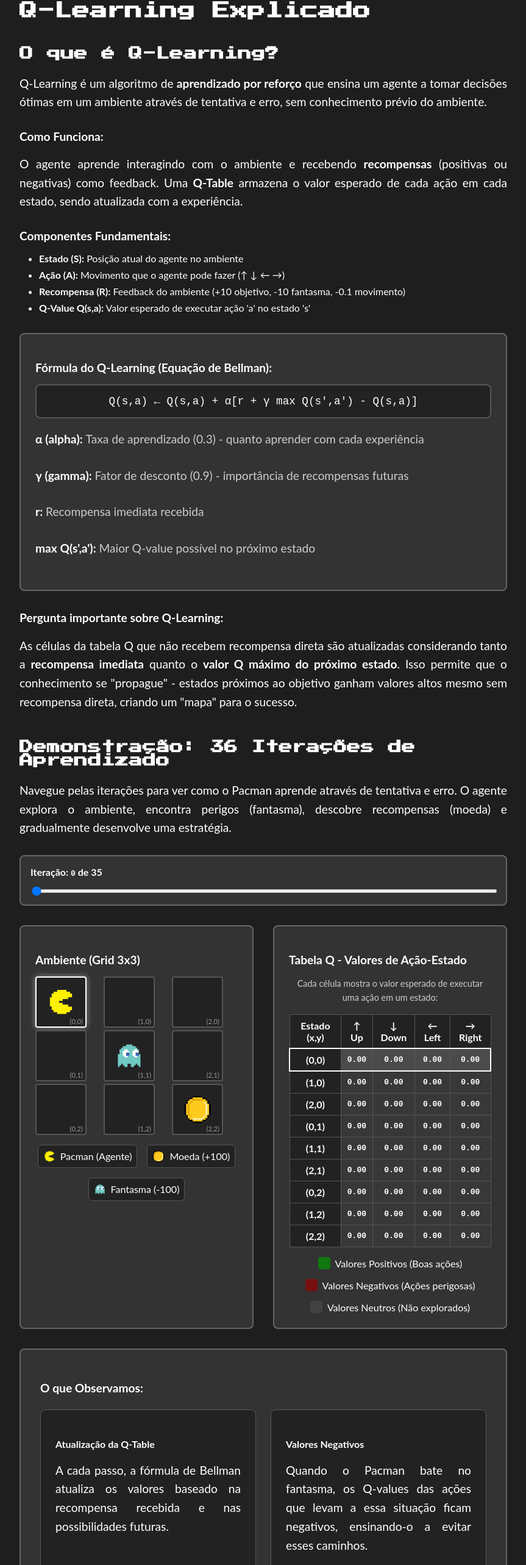
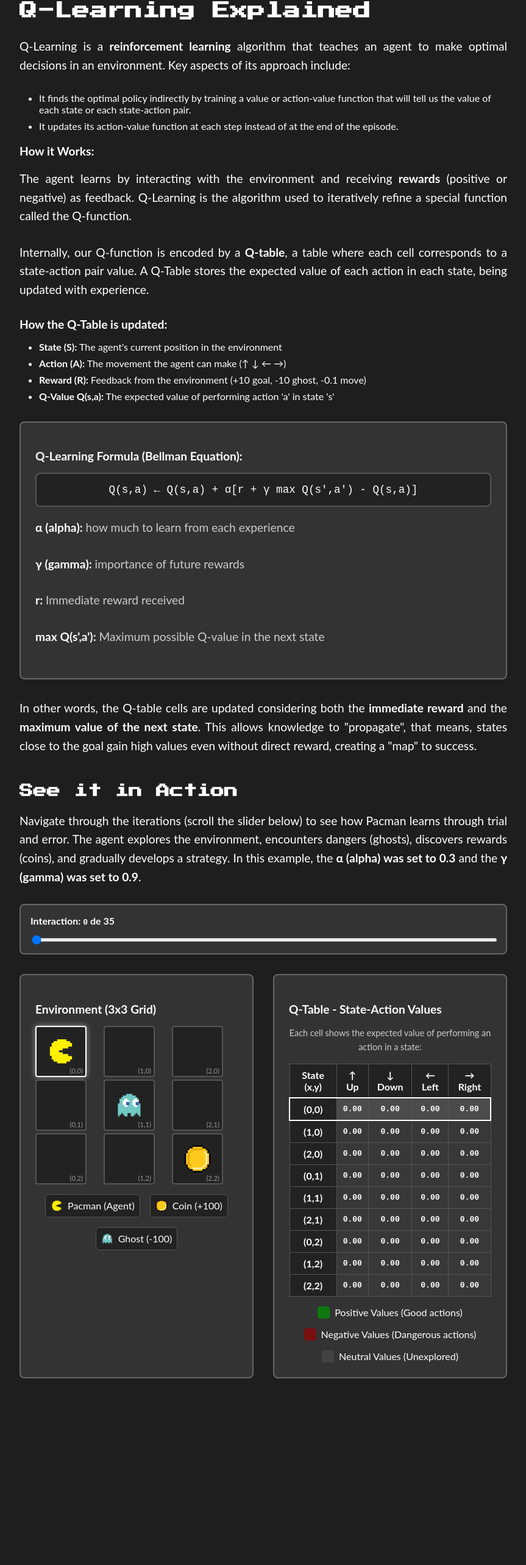
Before and after one commit to FGV-VIS-2025/final-project-rl-explained-vis, a SvelteKit app: page /q_learn in a window 1280 px wide. Shown: the part 180-2746 px from the top of the page at 61% size, without its empty margins (208-1071 px from the left). After the commit the page ends 2492 px from the top, so only its background shows below. Built offline with nearby package versions, Linux system fonts and the light colour scheme; a web font is replaced by a local one.

Commit message:
Arrumando o texto e conteudo da página

```diff
--- a/src/routes/q_learn/+page.svelte
+++ b/src/routes/q_learn/+page.svelte
@@ -191,62 +191,62 @@
 </svelte:head>
 
 <div class="container">
-    <h1>Q-Learning Explicado</h1>
+    <h1>Q-Learning Explained</h1>
 
     <div class="intro-section">
-        <h2>O que é Q-Learning?</h2>
         <p>
-            Q-Learning é um algoritmo de <strong>aprendizado por reforço</strong> que ensina um agente
-            a tomar decisões ótimas em um ambiente através de tentativa e erro, sem conhecimento prévio do ambiente.
+            Q-Learning is a <strong>reinforcement learning</strong> algorithm that teaches an agent
+            to make optimal decisions in an environment. Key aspects of its approach include:
         </p>
+        <ul>
+            <li>It finds the optimal policy indirectly by training a value or action-value function that will tell us the value of each state or each state-action pair.</li>
+            <li>It updates its action-value function at each step instead of at the end of the episode.</li>
+        </ul>
 
-        <h3>Como Funciona:</h3>
-        <p>
-            O agente aprende interagindo com o ambiente e recebendo <strong>recompensas</strong> (positivas ou negativas) como feedback.
-            Uma <strong>Q-Table</strong> armazena o valor esperado de cada ação em cada estado, sendo atualizada com a experiência.
-        </p>
+        <h3>How it Works:</h3>
+        <p>The agent learns by interacting with the environment and receiving <strong>rewards</strong> (positive or negative) as feedback. Q-Learning is the algorithm used to iteratively refine a special function called the Q-function. </p>
+        <p>Internally, our Q-function is encoded by a  <strong> Q-table</strong>, a table where each cell corresponds to a state-action pair value. A Q-Table stores the expected value of each action in each state, being updated with experience.</p>
 
-        <h3>Componentes Fundamentais:</h3>
+        <h3>How the Q-Table is updated:</h3>
         <ul>
-            <li><strong>Estado (S):</strong> Posição atual do agente no ambiente</li>
-            <li><strong>Ação (A):</strong> Movimento que o agente pode fazer (↑ ↓ ← →)</li>
-            <li><strong>Recompensa (R):</strong> Feedback do ambiente (+10 objetivo, -10 fantasma, -0.1 movimento)</li>
-            <li><strong>Q-Value Q(s,a):</strong> Valor esperado de executar ação 'a' no estado 's'</li>
+            <li><strong>State (S):</strong> The agent's current position in the environment</li>
+            <li><strong>Action (A):</strong> The movement the agent can make (↑ ↓ ← →)</li>
+            <li><strong>Reward (R):</strong> Feedback from the environment (+10 goal, -10 ghost, -0.1 move)</li>
+            <li><strong>Q-Value Q(s,a):</strong> The expected value of performing action 'a' in state 's'</li>
         </ul>
 
         <div class="formula-section">
-            <h3>Fórmula do Q-Learning (Equação de Bellman):</h3>
+            <h3>Q-Learning Formula (Bellman Equation):</h3>
             <div class="formula">
                 Q(s,a) ← Q(s,a) + α[r + γ max Q(s',a') - Q(s,a)]
             </div>
             <div class="formula-explanation">
-                <p><strong>α (alpha):</strong> Taxa de aprendizado (0.3) - quanto aprender com cada experiência</p>
-                <p><strong>γ (gamma):</strong> Fator de desconto (0.9) - importância de recompensas futuras</p>
-                <p><strong>r:</strong> Recompensa imediata recebida</p>
-                <p><strong>max Q(s',a'):</strong> Maior Q-value possível no próximo estado</p>
+                <p><strong>α (alpha):</strong>  how much to learn from each experience</p>
+                <p><strong>γ (gamma):</strong>  importance of future rewards</p>
+                <p><strong>r:</strong> Immediate reward received</p>
+                <p><strong>max Q(s',a'):</strong> Maximum possible Q-value in the next state</p>
             </div>
         </div>
 
-        <h3>Pergunta importante sobre Q-Learning:</h3>
         <p>
-            As células da tabela Q que não recebem recompensa direta são atualizadas considerando
-            tanto a <strong>recompensa imediata</strong> quanto o <strong>valor Q máximo do próximo estado</strong>.
-            Isso permite que o conhecimento se "propague" - estados próximos ao objetivo ganham valores
-            altos mesmo sem recompensa direta, criando um "mapa" para o sucesso.
+            In other words, the Q-table cells are updated considering
+            both the <strong>immediate reward</strong> and the <strong>maximum value of the next state</strong>.
+            This allows knowledge to "propagate", that means, states close to the goal gain
+            high values even without direct reward, creating a "map" to success.
         </p>
     </div>
 
     <div class="demo-section">
-        <h2>Demonstração: {predefinedSequence.length} Iterações de Aprendizado</h2>
+        <h2>See it in Action</h2>
         <p>
-            Navegue pelas iterações para ver como o Pacman aprende através de tentativa e erro.
-            O agente explora o ambiente, encontra perigos (fantasma), descobre recompensas (moeda)
-            e gradualmente desenvolve uma estratégia.
+            Navigate through the iterations (scroll the slider below) to see how Pacman learns through trial and error.
+            The agent explores the environment, encounters dangers (ghosts), discovers rewards (coins),
+            and gradually develops a strategy. In this example, the <strong> α (alpha) was set to 0.3</strong> and the <strong> γ (gamma) was set to 0.9</strong>.
         </p>
 
         <!-- Controle de iteração -->
         <div class="iteration-control">
-            <label>Iteração: <span class="iteration-value">{currentIteration}</span> de {maxIterations}</label>
+            <label>Interaction: <span class="iteration-value">{currentIteration}</span> de {maxIterations}</label>
             <input
                 type="range"
                 bind:value={currentIteration}
@@ -259,21 +259,20 @@
 
         <!-- Visualização -->
         <div class="visualization">
-            <!-- Grid do ambiente -->
             <div class="environment">
-                <h3>Ambiente (Grid 3x3)</h3>
+              <h3>Environment (3x3 Grid)</h3>
               <div class="game-board">
                 {#each gameBoard as row, y}
                   {#each row as cell, x}
                     <div class="game-cell" class:agent={currentState.agentPosition.x === x && currentState.agentPosition.y === y}>
                       {#if currentState.agentPosition.x === x && currentState.agentPosition.y === y}
-                                    <img src="{base}/pacman.png" alt="Agente" class="agent-icon"/>
+                        <img src="{base}/pacman.png" alt="Agent" class="agent-icon"/>
                       {/if}
                       {#if cell === 1}
-                                    <img src="{base}/coin.png" alt="Objetivo" class="coin-icon" />
+                        <img src="{base}/coin.png" alt="Coin" class="coin-icon" />
                       {/if}
                       {#if cell === 2}
-                                    <img src="{base}/fantasma.png" alt="Obstáculo" class="ghost-icon" />
+                        <img src="{base}/fantasma.png" alt="Ghost" class="ghost-icon" />
                       {/if}
                       <div class="cell-coordinate">({x},{y})</div>
                     </div>
@@ -282,28 +281,27 @@
               </div>
               <div class="legend">
                 <div class="legend-item">
-                        <img src="{base}/pacman.png" alt="Agente" class="legend-icon">
-                        <span>Pacman (Agente)</span>
+                  <img src="{base}/pacman.png" alt="Agent" class="legend-icon">
+                  <span>Pacman (Agent)</span>
                 </div>
                 <div class="legend-item">
-                        <img src="{base}/coin.png" alt="Objetivo" class="legend-icon">
-                        <span>Moeda (+100)</span>
+                  <img src="{base}/coin.png" alt="Coin" class="legend-icon">
+                  <span>Coin (+100)</span>
                 </div>
                 <div class="legend-item">
-                        <img src="{base}/fantasma.png" alt="Obstáculo" class="legend-icon">
-                        <span>Fantasma (-100)</span>
+                  <img src="{base}/fantasma.png" alt="Ghost" class="legend-icon">
+                  <span>Ghost (-100)</span>
                 </div>
               </div>
             </div>
 
-            <!-- Tabela Q -->
             <div class="qtable">
-                <h3>Tabela Q - Valores de Ação-Estado</h3>
-                <p class="qtable-desc">Cada célula mostra o valor esperado de executar uma ação em um estado:</p>
+              <h3>Q-Table - State-Action Values</h3>
+              <p class="qtable-desc">Each cell shows the expected value of performing an action in a state:</p>
               <table>
                 <thead>
                   <tr>
-                            <th>Estado (x,y)</th>
+                    <th>State (x,y)</th>
                     <th>↑ Up</th>
                     <th>↓ Down</th>
                     <th>← Left</th>
@@ -335,43 +333,17 @@
                 <div class="color-legend">
                   <div class="color-item">
                     <div class="color-box positive"></div>
-                            <span>Valores Positivos (Boas ações)</span>
+                    <span>Positive Values (Good actions)</span>
                   </div>
                   <div class="color-item">
                     <div class="color-box negative"></div>
-                            <span>Valores Negativos (Ações perigosas)</span>
+                    <span>Negative Values (Dangerous actions)</span>
                   </div>
                   <div class="color-item">
                     <div class="color-box neutral"></div>
-                            <span>Valores Neutros (Não explorados)</span>
+                    <span>Neutral Values (Unexplored)</span>
                   </div>
                 </div>
-    </div>
-    </div>
-        </div>
-
-        <!-- Explicação final -->
-        <div class="learning-explanation">
-            <h3>O que Observamos:</h3>
-            <div class="learning-insights">
-                <div class="insight">
-                    <h4>Atualização da Q-Table</h4>
-                    <p>A cada passo, a fórmula de Bellman atualiza os valores baseado na recompensa recebida e nas possibilidades futuras.</p>
-                </div>
-
-                <div class="insight">
-                    <h4>Valores Negativos</h4>
-                    <p>Quando o Pacman bate no fantasma, os Q-values das ações que levam a essa situação ficam negativos, ensinando-o a evitar esses caminhos.</p>
-                </div>
-
-                <div class="insight">
-                    <h4>Valores Positivos</h4>
-                    <p>Quando encontra a moeda, os Q-values das ações que levam ao objetivo ficam positivos, criando um "mapa" do caminho para o sucesso.</p>
-                </div>
-
-                <div class="insight">
-                    <h4>Propagação de Conhecimento</h4>
-                    <p>Com mais iterações, os valores se propagam pelo ambiente - estados próximos ao objetivo ganham valores altos, criando uma "atração" para o objetivo.</p>
               </div>
             </div>
         </div>
```
Lines whose indentation alone changed are shown as unchanged.
